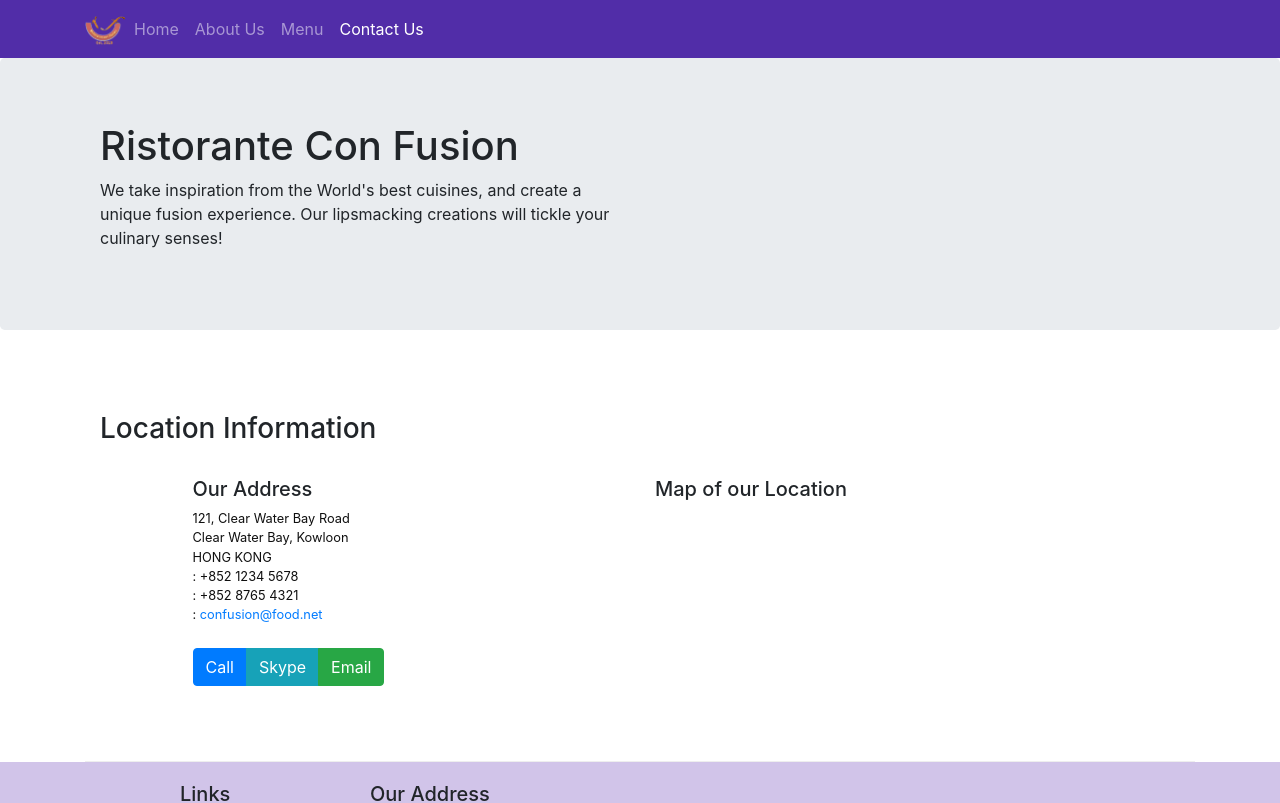
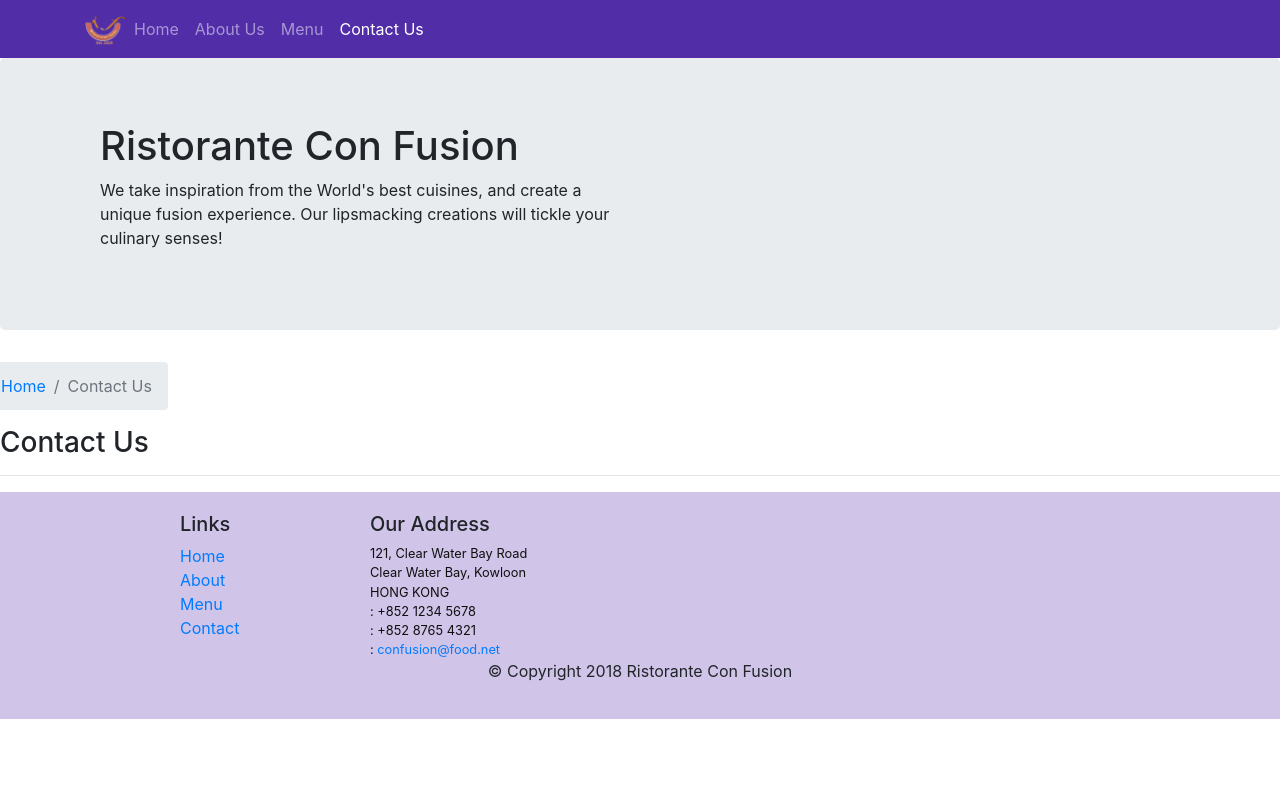
Before and after one commit to HoangThien0511/Exercise-React, a React (Create React App) app: page /contactus in a window 1280 px wide. Shown: the top 803 px of the page. Built offline with nearby package versions, Linux system fonts and the light colour scheme; the HTML template or start-up script is replaced by a standard one.

Commit message:
Single Page Applications Part 2

```diff
--- a/src/ContactComponent.js
+++ b/src/ContactComponent.js
@@ -1,35 +1,19 @@
 import React from 'react';
-
+import { Breadcrumb, BreadcrumbItem } from 'reactstrap';
+import { Link } from 'react-router-dom';
 function Contact(props) {
     return(
-        <div className="container">
-            <div className="row row-content">
-                <div className="col-12">
-                <h3>Location Information</h3>
-                </div>
-                <div className="col-12 col-sm-4 offset-sm-1">
-                        <h5>Our Address</h5>
-                        <address>
-                        121, Clear Water Bay Road<br />
-                        Clear Water Bay, Kowloon<br />
-                        HONG KONG<br />
-                        <i className="fa fa-phone"></i>: +852 1234 5678<br />
-                        <i className="fa fa-fax"></i>: +852 8765 4321<br />
-                        <i className="fa fa-envelope"></i>: <a href="mailto:confusion@food.net">confusion@food.net</a>
-                        </address>
-                </div>
-                <div className="col-12 col-sm-6 offset-sm-1">
-                    <h5>Map of our Location</h5>
-                </div>
-                <div className="col-12 col-sm-11 offset-sm-1">
-                    <div className="btn-group" role="group">
-                        <a role="button" className="btn btn-primary" href="tel:+85212345678"><i className="fa fa-phone"></i> Call</a>
-                        <a role="button" className="btn btn-info"><i className="fa fa-skype"></i> Skype</a>
-                        <a role="button" className="btn btn-success" href="mailto:confusion@food.net"><i className="fa fa-envelope-o"></i> Email</a>
-                    </div>
-                </div>
-            </div>
+        <div className="row">
+        <Breadcrumb>
+            <BreadcrumbItem><Link to="/home">Home</Link></BreadcrumbItem>
+            <BreadcrumbItem active>Contact Us</BreadcrumbItem>
+        </Breadcrumb>
+        <div className="col-12">
+            <h3>Contact Us</h3>
+            <hr />
         </div>
+    </div>
+
     );
 }
 
--- a/src/MenuComponent.js
+++ b/src/MenuComponent.js
@@ -1,7 +1,12 @@
 import React, { Component } from 'react';
-import { Card, CardImg, CardImgOverlay, CardTitle } from 'reactstrap';
+
+import { Card, CardImg, CardImgOverlay,
+  CardTitle, Breadcrumb, BreadcrumbItem } from 'reactstrap';
+import { Link } from 'react-router-dom';
+
 
 class Menu extends Component {
+
   constructor(props) {
     super(props);
 
@@ -17,48 +22,36 @@
   render() {
     const menu = this.props.dishes.map((dish) => {
       return (
-        <div key={dish.id} className="col-12 col-md-5 m-1">
-          <Card onClick={() => this.onDishSelect(dish)}>
+        <Card>
+            <Link to={`/menu/${dish.id}`} >
                 <CardImg width="100%" src={dish.image} alt={dish.name} />
                 <CardImgOverlay>
                     <CardTitle>{dish.name}</CardTitle>
                 </CardImgOverlay>
+            </Link>
         </Card>
-        </div>
     );
+
     });
 
     return (
       <div className="container">
-        <div className="row">{menu}</div>
           <div className="row">
-          <div className="col-12 col-md-5 m-1">
-            {this.state.selectedDish && (
-              <div>
-                <h4>{this.state.selectedDish.name}</h4>
-                <p>{this.state.selectedDish.description}</p>
-                <h4>Comments</h4>
-                <ul className="list-unstyled">
-                  {this.state.selectedDish.comments.map((comment) => (
-                    <li key={comment.id}>
-                      <p style={{ color: 'orange' }}>{comment.comment}</p>
-                      <p style={{ color: 'black' }}>
-                        -- {comment.author},{' '}
-                        {new Intl.DateTimeFormat('en-US', {
-                          year: 'numeric',
-                          month: 'long',
-                          day: '2-digit',
-                        }).format(new Date(comment.date))}
-                      </p>
-                    </li>
-                  ))}
-                </ul>
+              <Breadcrumb>
+                  <BreadcrumbItem><Link to="/home">Home</Link></BreadcrumbItem>
+                  <BreadcrumbItem active>Menu</BreadcrumbItem>
+              </Breadcrumb>
+              <div className="col-12">
+                  <h3>Menu</h3>
+                  <hr />
               </div>
-            )}
           </div>
+          <div className="row">
+              {menu}
           </div>
       </div>
   );
+
   }
 }
 
```
Lines whose indentation alone changed are shown as unchanged.
